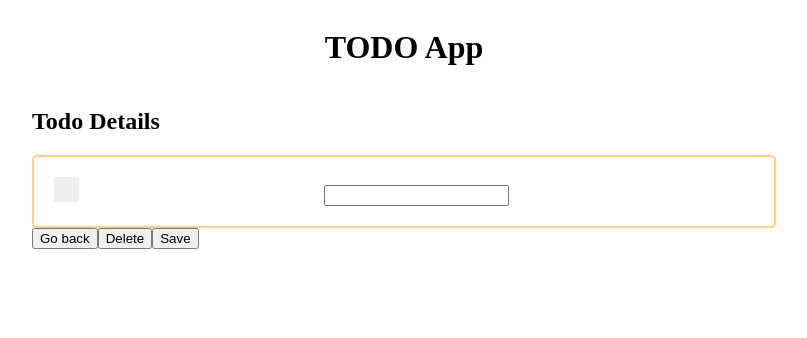
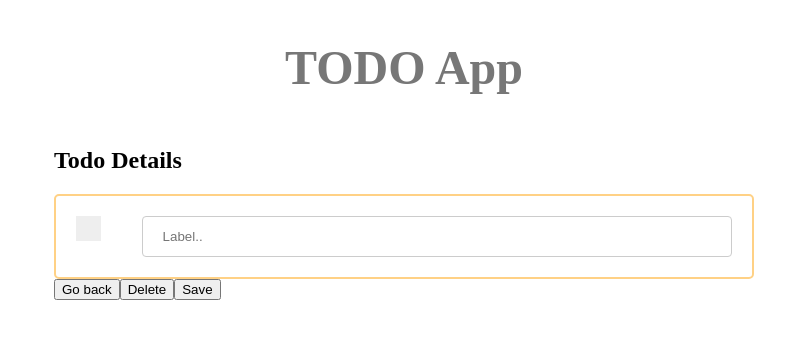
Before and after one commit to yhardi/todolist, an Angular app in the folder todolist-portal/: page /detail/1 in a window 1280 px wide. Shown: the top 338 px of the page, without its empty margins (236-1043 px from the left). Built offline with nearby package versions, Linux system fonts and the light colour scheme; no server answers.

Commit message:
fix style on todo details

```diff
--- a/todolist-portal/src/app/app.component.scss
+++ b/todolist-portal/src/app/app.component.scss
@@ -0,0 +1,5 @@
+h1 {
+  font-weight: bold;
+  color: #777;
+  font-size: 3em;
+}
--- a/todolist-portal/src/app/todo-detail/todo-detail.component.html
+++ b/todolist-portal/src/app/todo-detail/todo-detail.component.html
@@ -2,11 +2,12 @@
   <h2>Todo Details</h2>
 
   <div class="sticker">
-    <label class="check-container">
+    <label class="check-container" fxFlex="10">
       <input type="checkbox" [(ngModel)]="todoDetails.done">
       <span class="check-task"></span>
     </label>
-    <input type="text" [(ngModel)]="todoDetails.label">
+    <input type="text" fxFlex [(ngModel)]="todoDetails.label" placeholder="Label..">
+<!--    <input type="text" [(ngModel)]="todoDetails.label">-->
   </div>
 
   <div class="actions">
--- a/todolist-portal/src/app/todo-detail/todo-detail.component.scss
+++ b/todolist-portal/src/app/todo-detail/todo-detail.component.scss
@@ -78,4 +78,12 @@
       display: block;
     }
   }
+
+  input[type=text] {
+    padding: 12px 20px;
+    display: inline-block;
+    border: 1px solid #ccc;
+    border-radius: 4px;
+    box-sizing: border-box;
+  }
 }
--- a/todolist-portal/src/app/todo-list/todo-list.component.html
+++ b/todolist-portal/src/app/todo-list/todo-list.component.html
@@ -10,13 +10,14 @@
   </div>
 
   <ul class="todo-list">
+    <!-- TODO: make this as component -->
     <li *ngFor="let todo of todoList">
       <div class="sticker">
         <label class="check-container">
           <input type="checkbox" [(ngModel)]="todo.done" (change)="markAsDone(todo)">
           <span class="check-task"></span>
         </label>
-        <a routerLink="/detail/{{todo.id}}">{{todo.label}}</a>
+        <a routerLink="/detail/{{todo.id}}" [style.text-decoration]="todo.done ? 'line-through': ''">{{todo.label}}</a>
         <span class="delete-button" (click)="delete(todo)">x</span>
 
       </div>
--- a/todolist-portal/src/app/todo-list/todo-list.component.scss
+++ b/todolist-portal/src/app/todo-list/todo-list.component.scss
@@ -31,6 +31,10 @@
 
   float: left;
   cursor: pointer;
+
+  a {
+    text-decoration: none;
+  }
 
   .delete-button {
     float: right;
```
